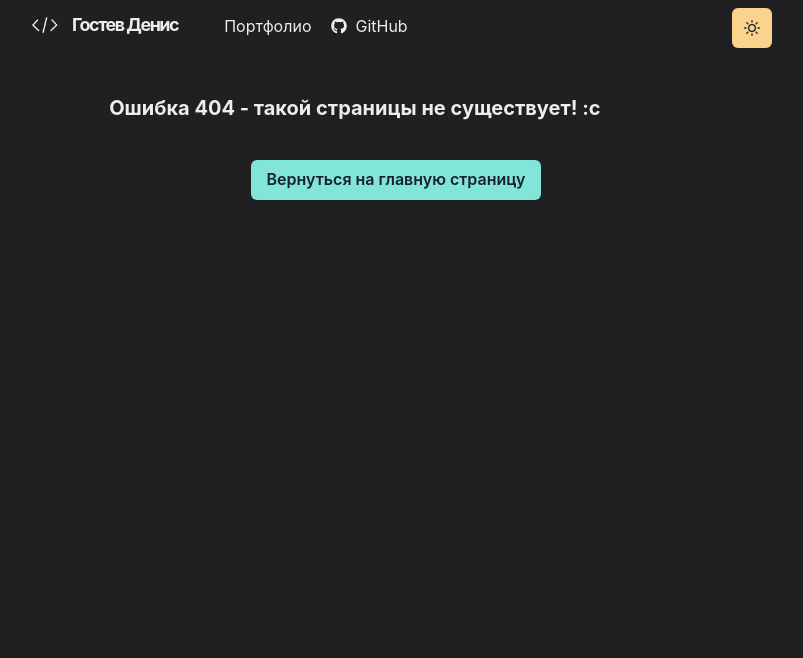
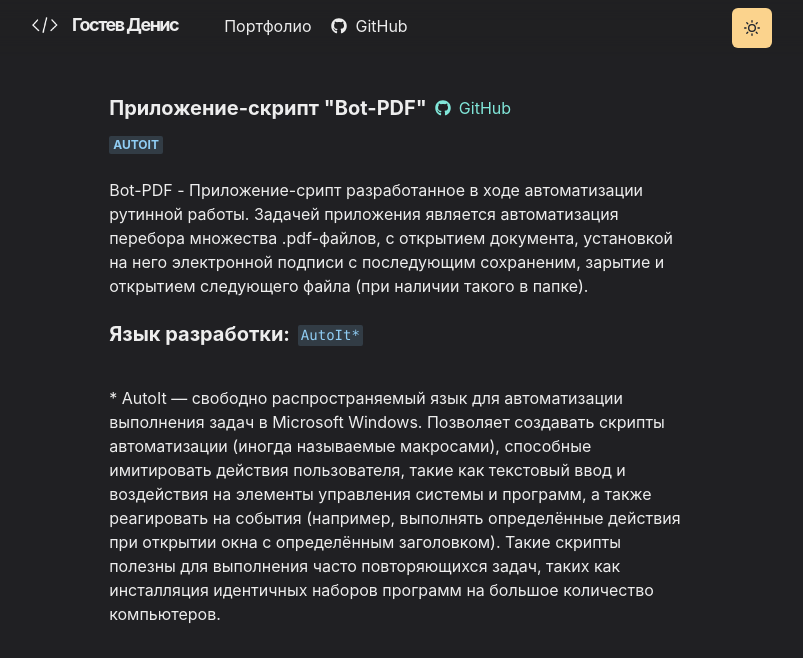
Before and after one commit to deniska69/gostev.site, a React (Create React App) app: page /portfolio/BotPDF in a window 1280 px wide. Before the commit this address had no page. Shown: the top 658 px of the page, without its empty margins (244-1047 px from the left). Built offline with nearby package versions, Linux system fonts and the light colour scheme.

Commit message:
Добавлена страница проекта BotPDF

```diff
--- a/src/App.js
+++ b/src/App.js
@@ -9,6 +9,7 @@ import Portfolio from './components/pages/Portfolio';
 import Error from './components/pages/Error';
 
 import MSC15 from './components/pages/portfolio/MSC15';
+import BotPDF from './components/pages/portfolio/BotPDF';
 import HelpDesk from './components/pages/portfolio/HelpDesk';
 import Zayavka from './components/pages/portfolio/Zayavka';
 import INoteApp from './components/pages/portfolio/INoteApp';
@@ -26,11 +27,13 @@ function App() {
             <Route path="/portfolio" element={<Portfolio />} />
 
             <Route path="/portfolio/MSC15" element={<MSC15 />} />
+            <Route path="/portfolio/BotPDF" element={<BotPDF />} />
             <Route path="/portfolio/HelpDesk" element={<HelpDesk />} />
             <Route path="/portfolio/Zayavka" element={<Zayavka />} />
             <Route path="/portfolio/iNote" element={<INoteApp />} />
             <Route path="/portfolio/GameTetrisRace" element={<GameTetrisRace />} />
             <Route path="/portfolio/ExtremeSubaruRacing" element={<ExtremeSubaruRacing />} />
+
             <Route path="*" element={<Error />} />
           </Routes>
         </Container>
--- /dev/null
+++ b/src/components/pages/portfolio/BotPDF.js
@@ -0,0 +1,58 @@
+import React from 'react';
+import { Container, Heading, Stack, Badge, HStack, Box, Text, Code, useColorModeValue } from '@chakra-ui/react';
+import { FaGithub } from 'react-icons/fa';
+
+import Section from '../../Section';
+
+function BotPDF() {
+  const colorGitHub = useColorModeValue('rgb(44, 122, 123)', 'rgb(129, 230, 217)');
+
+  return (
+    <Container>
+      <Section delay={0.1} mb={0}>
+        <Stack direction="row">
+          <Heading as="h3" fontSize={20} mb={4}>
+            Приложение-скрипт "Bot-PDF"
+          </Heading>
+          <a href="https://github.com/deniska69/Bot-PDF" target="_blank" rel="noreferrer">
+            <HStack>
+              <FaGithub color={colorGitHub} />
+              <Text color={colorGitHub}>GitHub</Text>
+            </HStack>
+          </a>
+        </Stack>
+      </Section>
+
+      <Section delay={0.2}>
+        <Stack direction="row">
+          <Badge colorScheme="blue">AutoIt</Badge>
+        </Stack>
+      </Section>
+
+      <Section delay={0.3}>
+        <Text>
+          Bot-PDF - Приложение-срипт разработанное в ходе автоматизации рутинной работы. Задачей приложения является автоматизация перебора множества .pdf-файлов, с открытием
+          документа, установкой на него электронной подписи с последующим сохраненим, зарытие и открытием следующего файла (при наличии такого в папке).
+        </Text>
+        <br />
+        <Stack direction="row">
+          <Heading as="h4" fontSize={20} mb={4}>
+            Язык разработки:
+          </Heading>
+          <Box>
+            <Code colorScheme="blue">AutoIt*</Code>
+          </Box>
+        </Stack>
+        <br />
+        <Text>
+          * AutoIt — свободно распространяемый язык для автоматизации выполнения задач в Microsoft Windows. Позволяет создавать скрипты автоматизации (иногда называемые
+          макросами), способные имитировать действия пользователя, такие как текстовый ввод и воздействия на элементы управления системы и программ, а также реагировать на
+          события (например, выполнять определённые действия при открытии окна с определённым заголовком). Такие скрипты полезны для выполнения часто повторяющихся задач,
+          таких как инсталляция идентичных наборов программ на большое количество компьютеров.
+        </Text>
+      </Section>
+    </Container>
+  );
+}
+
+export default BotPDF;
```
